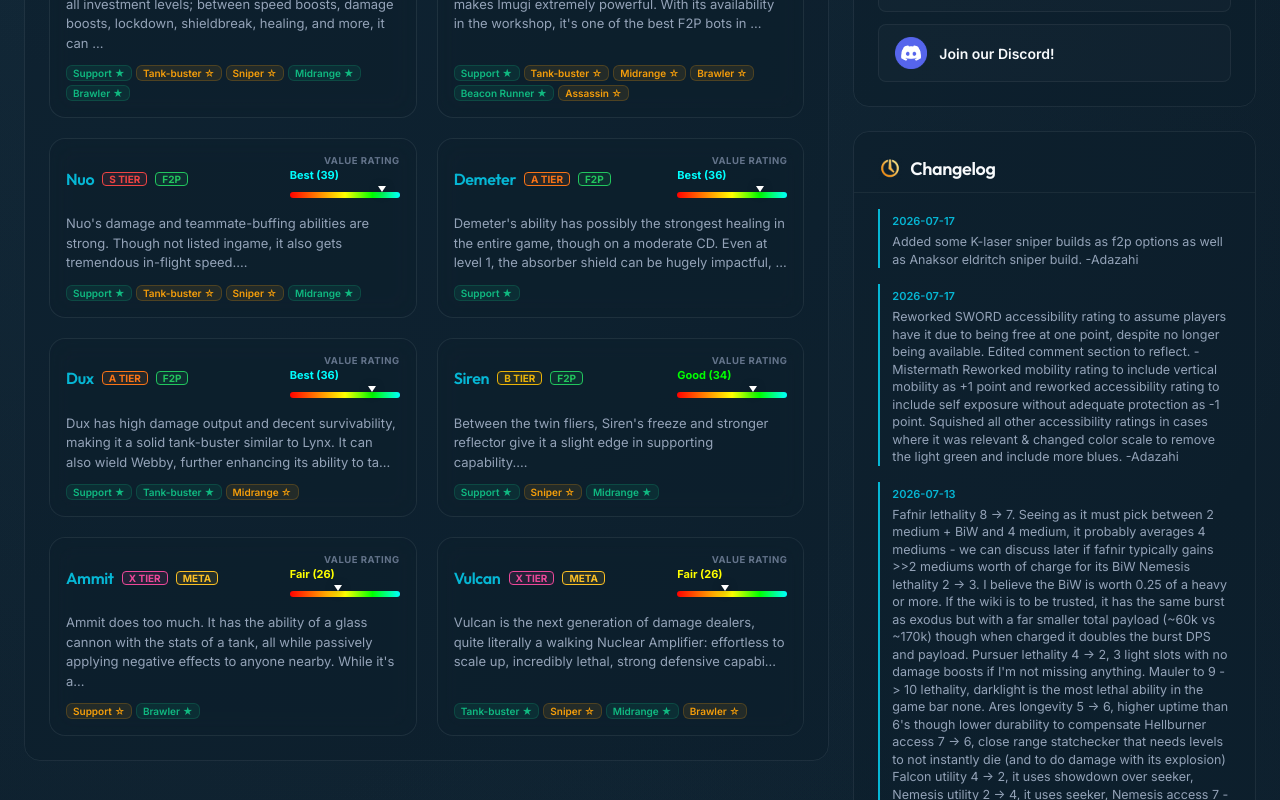
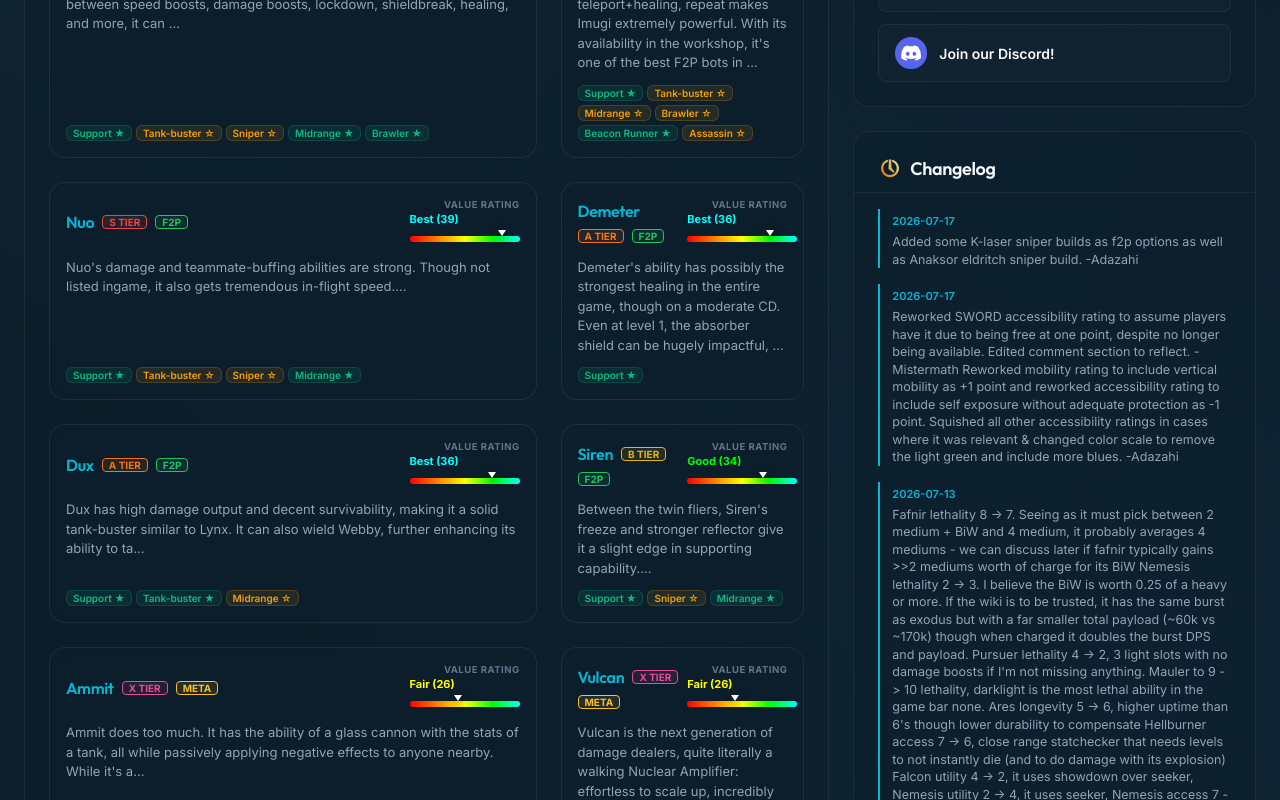
Before and after one commit to War-Robots-Guide/website, a React (Vite) app: page / in a window 1280 px wide. Shown: the part 900-1700 px from the top of the page. Built offline with nearby package versions, Linux system fonts and the light colour scheme.

Commit message:
fix(dashboard): use absolute positioning wrapper for changelog to prevent grid height expansion

```diff
--- a/src/App.css
+++ b/src/App.css
@@ -1330,3 +1330,112 @@
 .bg-layer.active {
   opacity: 0.15; /* subtle and faded background */
 }
+
+/* Dashboard Grid Layout */
+.dashboard-grid {
+  display: grid;
+  grid-template-columns: 2fr 1fr;
+  gap: 24px;
+  text-align: left;
+  align-items: stretch;
+}
+
+.dashboard-main-col {
+  display: flex;
+  flex-direction: column;
+  gap: 24px;
+}
+
+.dashboard-side-col {
+  display: flex;
+  flex-direction: column;
+  gap: 24px;
+  height: 100%;
+  min-height: 0;
+  position: relative;
+}
+
+.changelog-wrapper {
+  flex: 1;
+  position: relative;
+  min-height: 0;
+}
+
+/* Changelog Component Styles */
+.dashboard-changelog {
+  position: absolute;
+  top: 0;
+  bottom: 0;
+  left: 0;
+  right: 0;
+  display: flex;
+  flex-direction: column;
+}
+
+.changelog-header {
+  font-size: 18px;
+  padding: 24px 24px 12px 24px;
+  margin: 0;
+  display: flex;
+  align-items: center;
+  gap: 8px;
+  border-bottom: 1px solid var(--border-light);
+}
+
+.changelog-icon {
+  width: 24px;
+  height: 24px;
+  object-fit: contain;
+}
+
+.changelog-list {
+  flex: 1;
+  min-height: 0;
+  overflow-y: auto;
+  padding: 16px 24px 24px 24px;
+  display: flex;
+  flex-direction: column;
+  gap: 16px;
+}
+
+.changelog-entry {
+  border-left: 2px solid var(--cyan);
+  padding-left: 12px;
+}
+
+.changelog-date {
+  font-size: 11px;
+  color: var(--cyan);
+  font-weight: 600;
+}
+
+.changelog-text {
+  font-size: 12.5px;
+  color: var(--text-secondary);
+  margin-top: 4px;
+  line-height: 1.4;
+}
+
+/* Responsive Overrides */
+@media (max-width: 900px) {
+  .dashboard-grid {
+    grid-template-columns: 1fr;
+  }
+  .dashboard-side-col {
+    height: auto;
+    position: static;
+  }
+  .changelog-wrapper {
+    flex: none;
+    position: static;
+    height: auto;
+  }
+  .dashboard-changelog {
+    position: static;
+    display: flex;
+    flex-direction: column;
+  }
+  .changelog-list {
+    max-height: 480px;
+  }
+}
--- a/src/components/dashboard/Changelog.jsx
+++ b/src/components/dashboard/Changelog.jsx
@@ -1,29 +1,14 @@
-export function Changelog({ recentChangelog, style = {} }) {
+export function Changelog({ recentChangelog, className = "" }) {
   return (
-    <div className="glass-panel" style={{ display: 'flex', flexDirection: 'column', padding: 0, ...style }}>
-      <h3 style={{
-        fontSize: '18px',
-        padding: '24px 24px 12px 24px',
-        margin: 0,
-        display: 'flex',
-        alignItems: 'center',
-        gap: '8px',
-        borderBottom: '1px solid var(--border-light)'
-      }}>
-        <img src="/icons/time_gold.png" alt="" style={{ width: '24px', height: '24px', objectFit: 'contain' }} /> Changelog
+    <div className={`glass-panel dashboard-changelog ${className}`} style={{ padding: 0 }}>
+      <h3 className="changelog-header">
+        <img src="/icons/time_gold.png" alt="" className="changelog-icon" /> Changelog
       </h3>
-      <div style={{
-        flex: 1,
-        overflowY: 'auto',
-        padding: '16px 24px 24px 24px',
-        display: 'flex',
-        flexDirection: 'column',
-        gap: '16px'
-      }}>
+      <div className="changelog-list">
         {recentChangelog.map((log, index) => (
-          <div key={index} style={{ borderLeft: '2px solid var(--cyan)', paddingLeft: '12px' }}>
-            <span style={{ fontSize: '11px', color: 'var(--cyan)', fontWeight: 600 }}>{log.date}</span>
-            <p style={{ fontSize: '12.5px', color: 'var(--text-secondary)', marginTop: '4px', lineHeight: 1.4 }}>
+          <div key={index} className="changelog-entry">
+            <span className="changelog-date">{log.date}</span>
+            <p className="changelog-text">
               {log.text}
             </p>
           </div>
--- a/src/components/dashboard/DashboardTab.jsx
+++ b/src/components/dashboard/DashboardTab.jsx
@@ -87,14 +87,16 @@ export function DashboardTab({ onItemClick }) {
 
       <QuickStats stats={stats} />
 
-      <div style={{ display: 'grid', gridTemplateColumns: '2fr 1fr', gap: '24px', textAlign: 'left' }} className="responsive-split">
-        <div style={{ display: 'flex', flexDirection: 'column', gap: '24px' }}>
+      <div className="dashboard-grid">
+        <div className="dashboard-main-col">
           <FeaturedRobots featuredRobots={featuredRobots} handleCardClick={handleCardClick} />
         </div>
 
-        <div style={{ display: 'flex', flexDirection: 'column', gap: '24px' }}>
+        <div className="dashboard-side-col">
           <CommunityLinks />
-          <Changelog recentChangelog={recentChangelog} style={{ flex: 1 }} />
+          <div className="changelog-wrapper">
+            <Changelog recentChangelog={recentChangelog} />
+          </div>
         </div>
       </div>
     </div>
```
Also changed, not shown: 1 other file (tests, documents, lock files or other folders).
